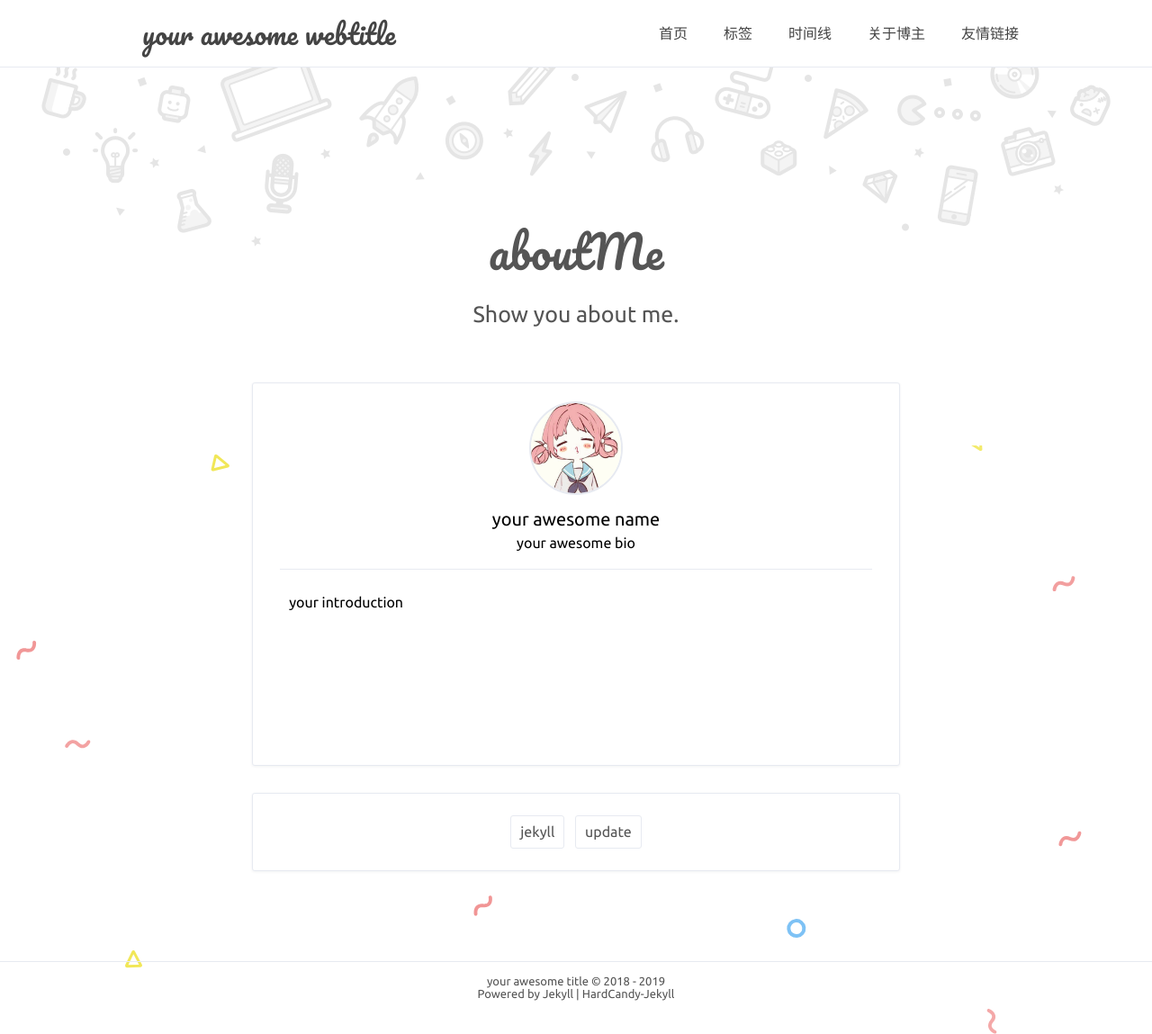
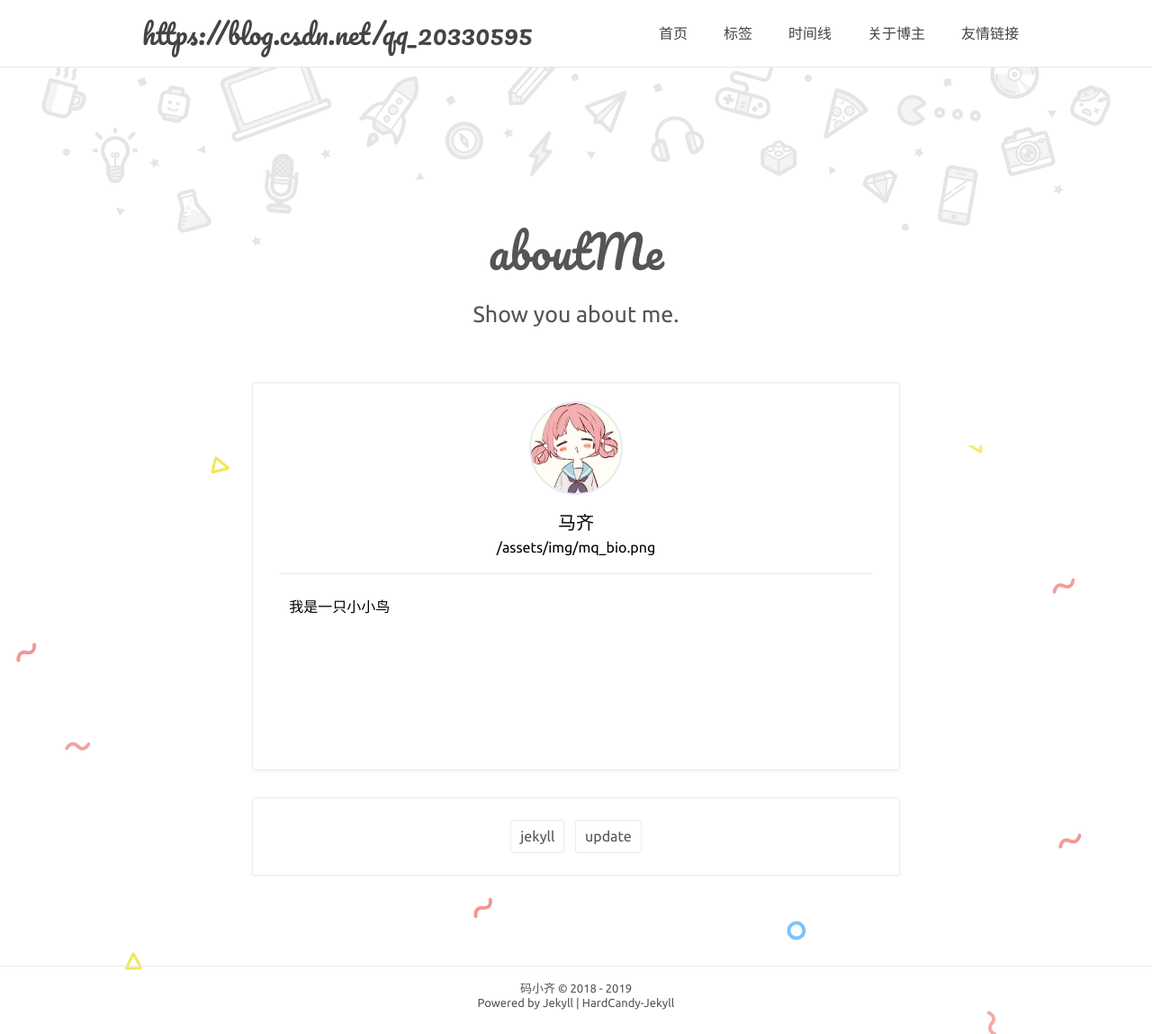
Before and after one commit to goodluckforme/goodluckforme.github.io, a Jekyll site: the page built from about.html, in a window 1280 px wide. Shown: the whole page at 90% size. Built offline with Jekyll 4.4.1, drawn with Linux system fonts in a browser that asks for light colours; comment, search, counter and statistics services are not loaded.

Commit message:
微信 QQ  简介

```diff
--- a/_config.yml
+++ b/_config.yml
@@ -1,8 +1,8 @@
 # Site settings 配置站点
-title: 'your awesome title'
-description: 'your web description'
-keywords: 'your web keywords, another keywords'
-url: 'https://abc.github.io' # your host
+title: '码小齐'
+description: '马小齐的博客新家'
+keywords: 'goodluckforme, 马小齐'
+url: 'https://goodluckforme.github.io' # your host
 
 # nav 中文字符空格：&emsp;
 nav: # 最佳体验 六个标签 且最好每个标签不超过4中文字
@@ -14,21 +14,21 @@
 
 # 博主
 author: true
-name: 'your awesome name'
-NickName: 'your awesome nickname'
-webtitle: 'your awesome webtitle'
-bio: 'your awesome bio'
+name: '马齐'
+NickName: '码小齐'
+webtitle: 'https://blog.csdn.net/qq_20330595'
+bio: '/assets/img/mq_bio.png'
 about: true
-aboutyou: 'your introduction'
+aboutyou: '我是一只小小鸟'
 portraits: '/assets/profile.jpeg' # your portraits image file path
 
 # SNS
 SNS: true
 SNS-icon: #['Facebook', 'weibo', 'qq', 'github', 'Dribbble', 'Twitter', 'instagram', 'weixin', 'Codepen']
-  mail: 'mailto:abc@gmail.com'
-  weixin: '' # 你的微信二维码存放的地址
-  qq: '' # 你的qq二维码存放的地址 or http://wpa.qq.com/msgrd?v=3&uin='你的QQ号'&site=qq&menu=yes
-  github: ''
+  mail: 'mailto:much19940917@gmail.com'
+  weixin: '/assets/img/mq_weixin.png' # 你的微信二维码存放的地址
+  qq: '/assets/img/mq_qq.png' # 你的qq二维码存放的地址 or http://wpa.qq.com/msgrd?v=3&uin='你的QQ号'&site=qq&menu=yes
+  github: 'https://github.com/goodluckforme'
   Codepen: ''
   weibo: ''
   instagram: ''
@@ -60,6 +60,7 @@
 # 友情链接
 friends:
   jekyll: 'https://www.jekyll.com.cn/'
+  拍砖哥: 'https://blog.csdn.net/qq_20330595'
 
 # 评论 最佳体验 在disqus、livere和Gitment之间三选一
 # disqus 评论
```
Also changed, not shown: assets/img/mq_bio.png (added), assets/img/mq_qq.jpg (added), assets/img/mq_weixin.png (added).
